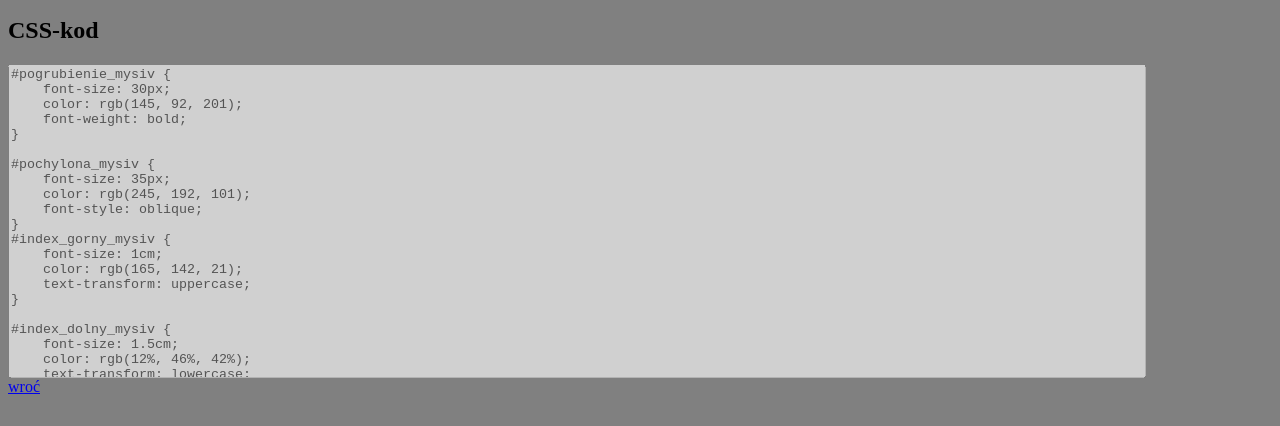
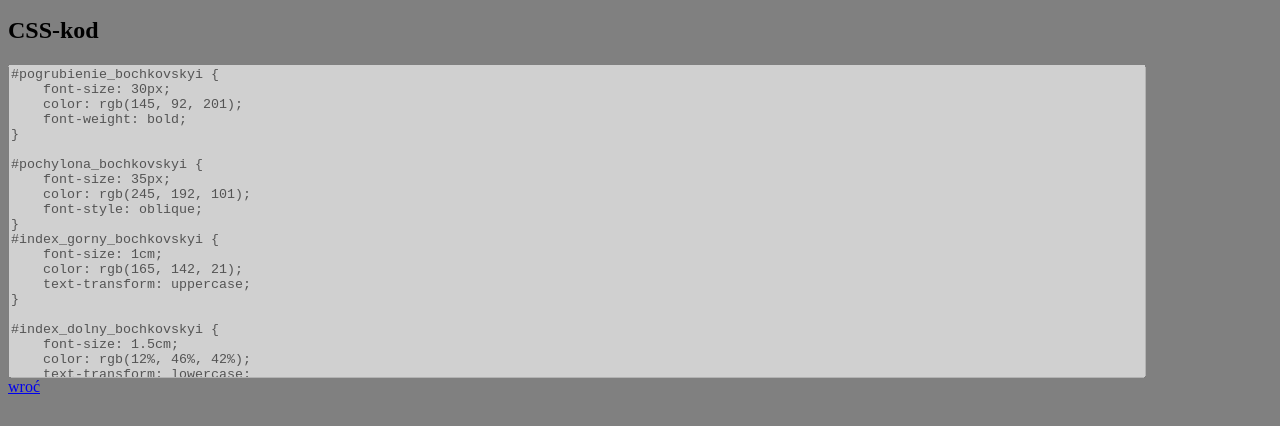
Before and after one commit to wraitherr/zadaniacss, a plain HTML site: page zadanie23_boch_kod.html in a window 1280 px wide. Shown: the part 371-797 px from the top of the page. Drawn offline with Linux system fonts and the light colour scheme.

Commit message:
Update zadanie23_boch_kod.html

```diff
--- a/zadanie23_boch_kod.html
+++ b/zadanie23_boch_kod.html
@@ -39,41 +39,41 @@ textarea {
 <!--Bochkovskyi Artem--></textarea>
     <h2>CSS-kod</h2>
     <textarea disabled readonly>
-#pogrubienie_mysiv {
+#pogrubienie_bochkovskyi {
     font-size: 30px;
     color: rgb(145, 92, 201);
     font-weight: bold;
 }
 
-#pochylona_mysiv {
+#pochylona_bochkovskyi {
     font-size: 35px;
     color: rgb(245, 192, 101);
     font-style: oblique;
 }
-#index_gorny_mysiv {
+#index_gorny_bochkovskyi {
     font-size: 1cm;
     color: rgb(165, 142, 21);
     text-transform: uppercase;
 }
 
-#index_dolny_mysiv {
+#index_dolny_bochkovskyi {
     font-size: 1.5cm;
     color: rgb(12%, 46%, 42%);
     text-transform: lowercase;
 }
 
-#mono_mysiv {
+#mono_bochkovskyi {
     font-size: 40px;
     color: rgb(37, 222, 101);
     font-family: monospace;
 }
 
-#powiekszenie_mysiv {
+#powiekszenie_bochkovskyi {
     color: rgb(95, 62, 151);
     transform: scale(1.25);
     padding-left: 100px;
 }
-#pomniejszenie_mysiv {
+#pomniejszenie_bochkovskyi {
     color: rgb(50%, 37%, 13%);
     transform: scale(0.75);
 }</textarea>
```
